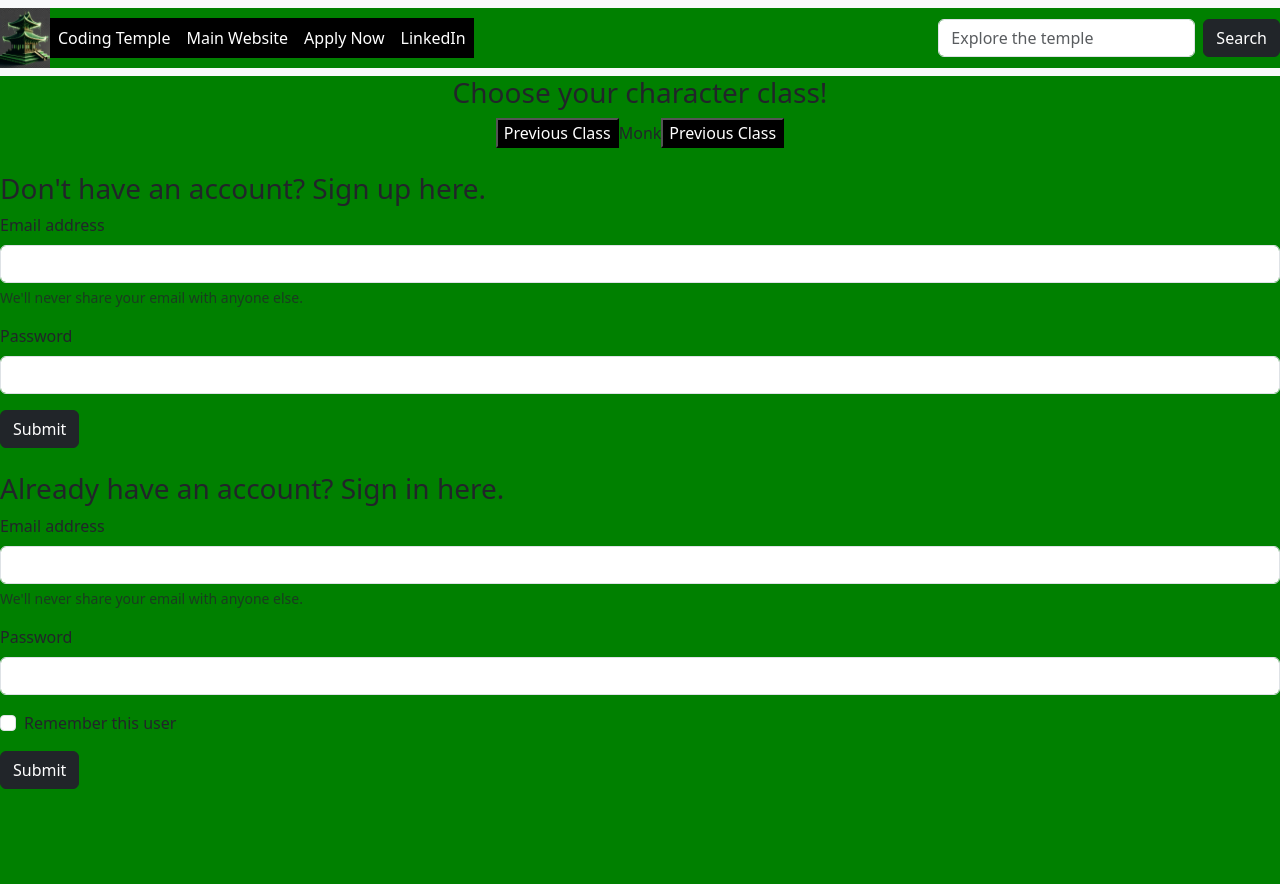
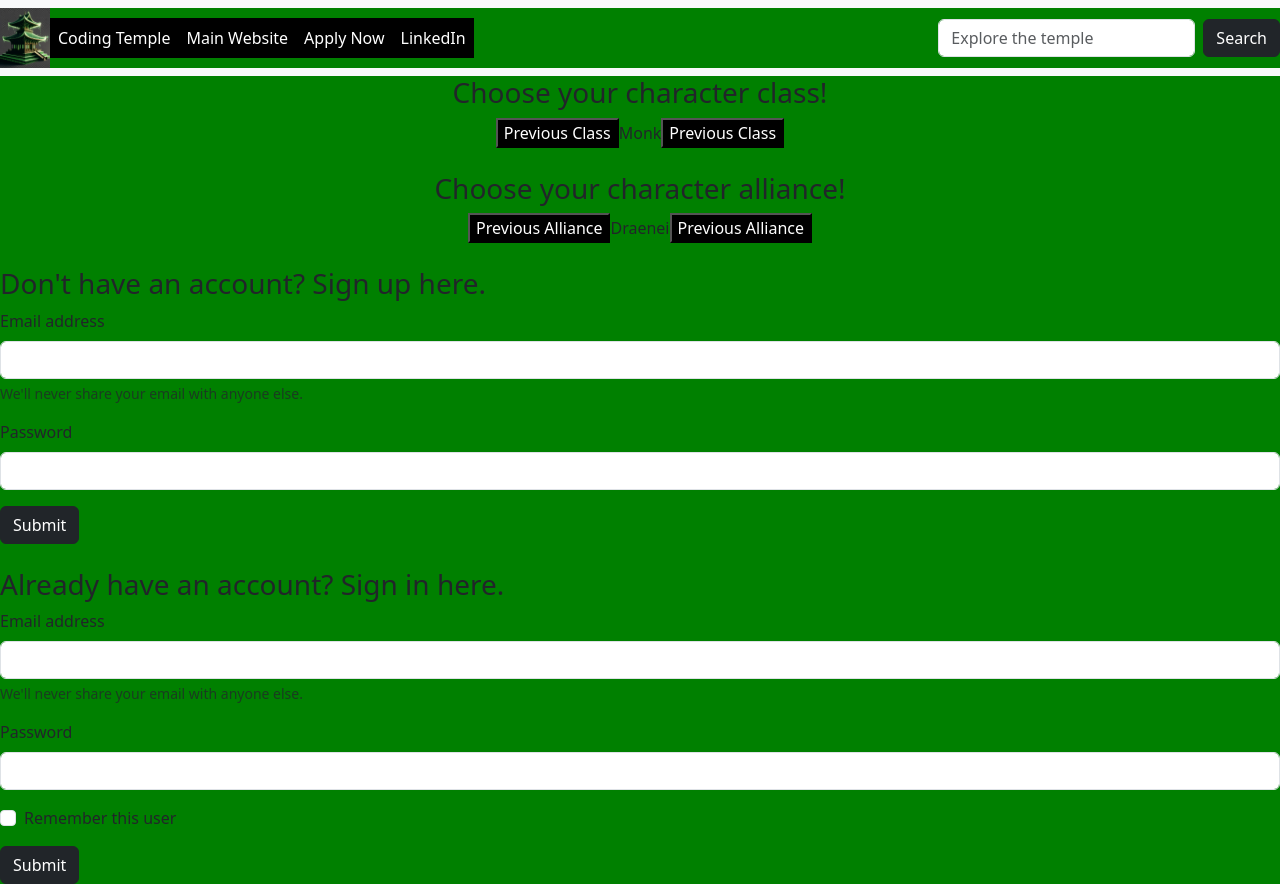
Before and after one commit to Padawans-141-homework-assignments/week-9-day-1-hw, a React app: page / in a window 1280 px wide. Before the commit the page ends 800 px from the top, so only its background shows below. Built offline with nearby package versions, Linux system fonts and the light colour scheme; the HTML template or start-up script is replaced by a standard one.

Commit message:
finish state 2

```diff
--- a/src/App.jsx
+++ b/src/App.jsx
@@ -3,6 +3,7 @@ import SignUp from "./components/SignUp"
 import SignIn from "./components/SignIn"
 import LandingPage from "./components/LandingPage"
 import GameClassPicker from "./components/GameClassPicker"
+import GameAlliancePicker from "./components/GameAlliancePicker"
 
 export default function App() {
   return (
@@ -11,6 +12,8 @@ export default function App() {
 
       <GameClassPicker/>
 
+      <GameAlliancePicker/>
+
       <SignUp/>
 
       <SignIn/>
--- /dev/null
+++ b/src/components/GameAlliancePicker.jsx
@@ -0,0 +1,46 @@
+import { useState } from 'react'
+
+import React from 'react'
+
+
+export default function GameAlliancePicker() {
+
+    let alliances = ['Draenei', 'Dwarf', 'Gnome', 'Human', 'Night Elf', 'Worgen', 'Void Elf',
+'Lightforged', 'Dark Iron', 'Kul Tiran', 'Mechagnome', 'Pandaren', 'Dracthyr', 'Blood Elf',
+'Goblin']
+
+    const[userAlliance, setUserAlliance] = useState(0);
+
+    const prevAlliance = () => {
+        if(userAlliance === 0){
+        }
+        else {
+            setUserAlliance(userAlliance - 1)
+        }
+    }
+
+    const nextAlliance = () => {
+        if(userAlliance === alliances.length -1) {
+        }
+        else {
+            setUserAlliance(userAlliance + 1)
+        }
+    }
+
+
+  return (
+    <>
+    <div id='game-div'>
+        <div>
+            <h3>Choose your character alliance!</h3>
+        </div>
+        <div>
+            <button id='class-btn' onClick={prevAlliance}>Previous Alliance</button>
+            {alliances[userAlliance]}
+            <button id='class-btn' onClick={nextAlliance}>Previous Alliance</button>
+        </div>
+    </div>
+    <br/>
+    </>
+  )
+}
```
